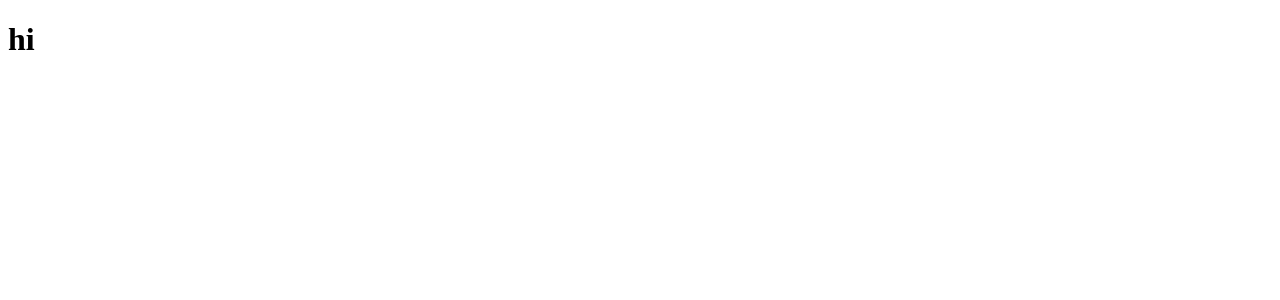
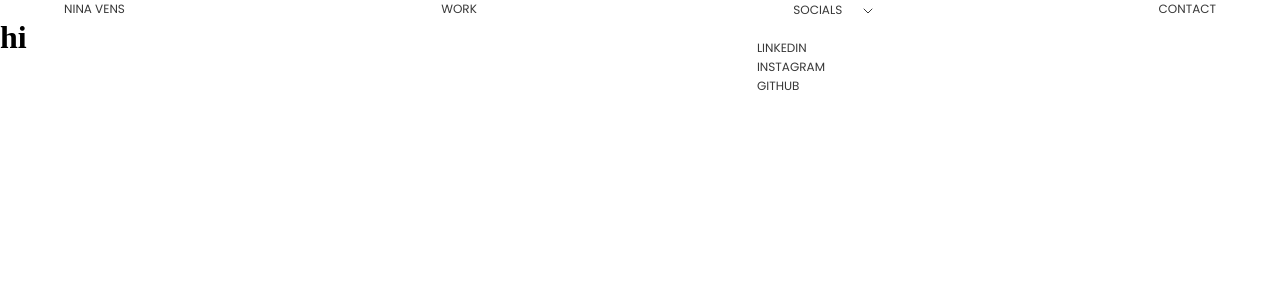
Before and after one commit to ninadepina/git-grimoire, a SvelteKit app: page /work in a window 1280 px wide. Shown: the top 300 px of the page. Built offline with nearby package versions, Linux system fonts and the light colour scheme.

Commit message:
[added] global css

```diff
--- /dev/null
+++ b/src/app.css
@@ -0,0 +1,14 @@
+@import url('https://fonts.googleapis.com/css2?family=Poppins:ital,wght@0,100;0,200;0,300;0,400;0,500;0,600;0,700;0,800;0,900;1,100;1,200;1,300;1,400;1,500;1,600;1,700;1,800;1,900&display=swap');
+
+*,
+*::after,
+*::before {
+    margin: 0;
+	padding: 0;
+	box-sizing: border-box;
+}
+
+:root {
+	--font-family-normal: Omnes, sans-serif;
+	--font-family-bold: OmnesBold, sans-serif;
+}
--- /dev/null
+++ b/src/routes/+layout.svelte
@@ -0,0 +1,7 @@
+<script>
+    import '../app.css';
+    import Header from '$lib/header.svelte';
+</script>
+
+<Header />
+<slot />
```
